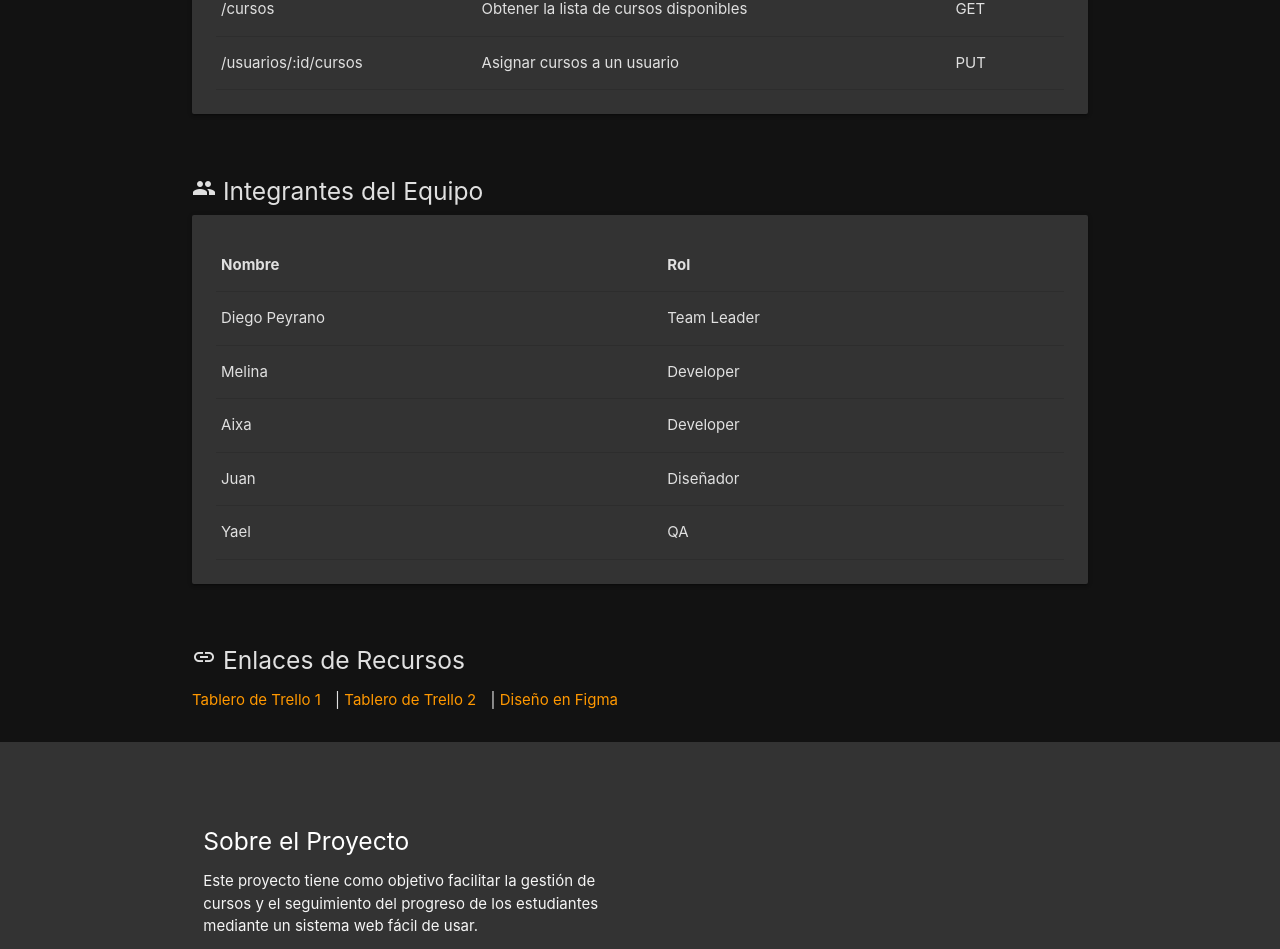
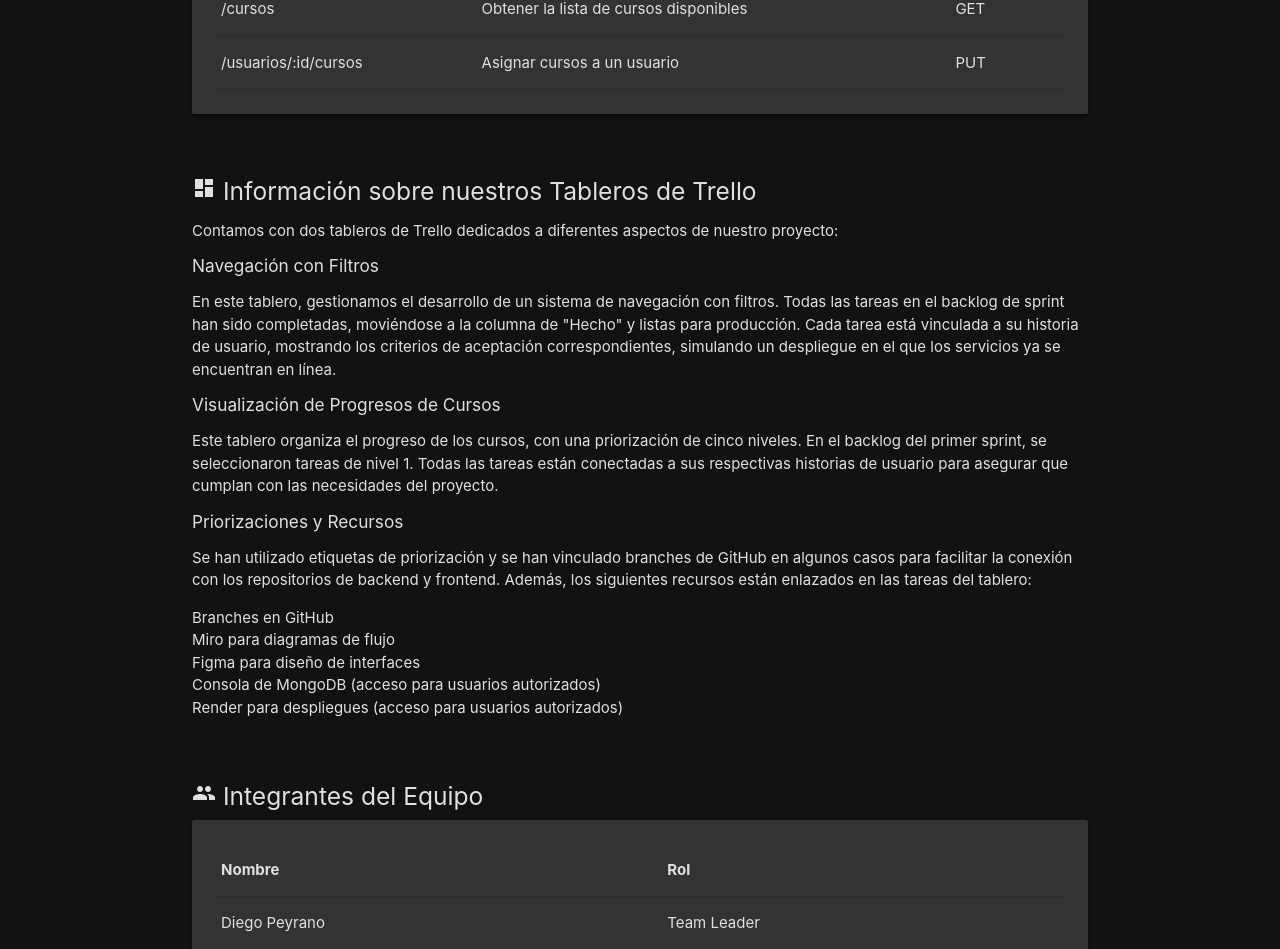
Before and after one commit to diegolanu89/ortMVPback, a website: page public/index.html in a window 1280 px wide. Shown: the part 1351-2300 px from the top of the page. Drawn offline with nearby package versions, Linux system fonts and the light colour scheme.

Commit message:
update info

```diff
--- a/public/index.html
+++ b/public/index.html
@@ -23,7 +23,7 @@
     .header-icon {
       font-size: 48px;
       margin-bottom: 20px;
-      color: #ff9800; /* Naranja */
+      color: #ff9800;
     }
     .nav-wrapper, .page-footer {
       background-color: #333;
@@ -32,10 +32,10 @@
       background-color: #424242;
     }
     .collection-item, .highlight, .table-container {
-      background-color: #333; /* Color oscuro para la tabla */
+      background-color: #333;
     }
     .btn, .btn:hover {
-      background-color: #ff9800; /* Naranja */
+      background-color: #ff9800;
     }
     .table th, .table td {
       color: #e0e0e0;
@@ -47,10 +47,9 @@
       color: #ff9800;
       margin-right: 10px;
     }
-
-    .collection .collection-item{
-  background-color: #333333;
-}
+    .collection .collection-item {
+      background-color: #333333;
+    }
   </style>
 </head>
 <body>
@@ -98,7 +97,7 @@
 
       <div class="section">
         <h5><i class="material-icons">api</i> API Endpoints</h5>
-        <div class="table-container card-panel"> <!-- Fondo oscuro para la tabla -->
+        <div class="table-container card-panel">
           <table class="highlight">
             <thead>
               <tr>
@@ -131,6 +130,28 @@
             </tbody>
           </table>
         </div>
+      </div>
+
+      <!-- Sección de Información sobre los Tableros de Trello -->
+      <div class="section">
+        <h5><i class="material-icons">dashboard</i> Información sobre nuestros Tableros de Trello</h5>
+        <p>Contamos con dos tableros de Trello dedicados a diferentes aspectos de nuestro proyecto:</p>
+
+        <h6>Navegación con Filtros</h6>
+        <p>En este tablero, gestionamos el desarrollo de un sistema de navegación con filtros. Todas las tareas en el backlog de sprint han sido completadas, moviéndose a la columna de "Hecho" y listas para producción. Cada tarea está vinculada a su historia de usuario, mostrando los criterios de aceptación correspondientes, simulando un despliegue en el que los servicios ya se encuentran en línea.</p>
+
+        <h6>Visualización de Progresos de Cursos</h6>
+        <p>Este tablero organiza el progreso de los cursos, con una priorización de cinco niveles. En el backlog del primer sprint, se seleccionaron tareas de nivel 1. Todas las tareas están conectadas a sus respectivas historias de usuario para asegurar que cumplan con las necesidades del proyecto.</p>
+
+        <h6>Priorizaciones y Recursos</h6>
+        <p>Se han utilizado etiquetas de priorización y se han vinculado branches de GitHub en algunos casos para facilitar la conexión con los repositorios de backend y frontend. Además, los siguientes recursos están enlazados en las tareas del tablero:</p>
+        <ul>
+          <li>Branches en GitHub</li>
+          <li>Miro para diagramas de flujo</li>
+          <li>Figma para diseño de interfaces</li>
+          <li>Consola de MongoDB (acceso para usuarios autorizados)</li>
+          <li>Render para despliegues (acceso para usuarios autorizados)</li>
+        </ul>
       </div>
 
       <div class="section">
```
